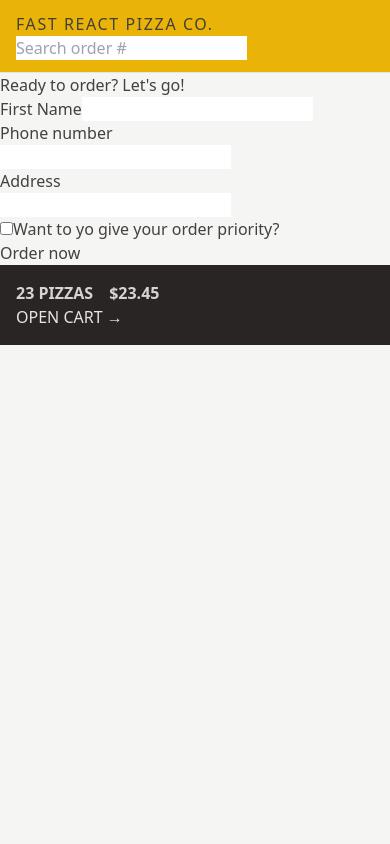
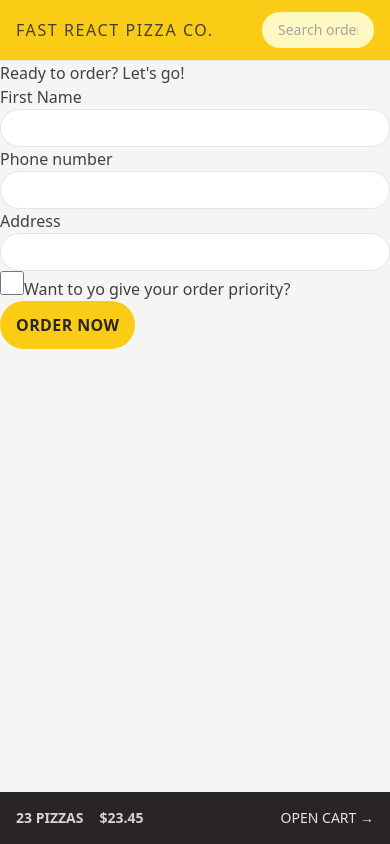
Before and after one commit to gam1dov/fast-react-pizza, a React (Vite) app: page /order/new in a window 390 px wide. Built offline with nearby package versions, Linux system fonts and the light colour scheme.

Commit message:
Added styling with tailwind: color, text, box-model, responsive desing and form styling

```diff
--- a/src/features/cart/Cart.jsx
+++ b/src/features/cart/Cart.jsx
@@ -29,7 +29,12 @@
 
   return (
     <div>
-      <Link to="/menu">&larr; Back to menu</Link>
+      <Link
+        to="/menu"
+        className="text-sm text-blue-500 hover:text-blue-600 hover:underline"
+      >
+        &larr; Back to menu
+      </Link>
 
       <h2>Your cart, %NAME%</h2>
 
--- a/src/features/cart/CartOverview.jsx
+++ b/src/features/cart/CartOverview.jsx
@@ -2,8 +2,8 @@
 
 function CartOverview() {
   return (
-    <div className="bg-stone-800 p-4 uppercase text-stone-200">
-      <p className="space-x-4 font-semibold text-stone-300">
+    <div className="flex items-center justify-between bg-stone-800 px-4 py-4 text-sm uppercase text-stone-200 sm:p-6 md:text-base">
+      <p className="space-x-4 font-semibold text-stone-300 sm:space-x-6">
         <span>23 pizzas</span>
         <span>$23.45</span>
       </p>
--- a/src/features/order/CreateOrder.jsx
+++ b/src/features/order/CreateOrder.jsx
@@ -1,31 +1,32 @@
-import { useState } from "react";
-import { Form, redirect, useActionData, useNavigation } from "react-router-dom";
-import { createOrder } from "../../services/apiRestaurant";
+import { Form, redirect, useActionData, useNavigation } from 'react-router-dom';
+import { createOrder } from '../../services/apiRestaurant';
+
+import Button from '../../ui/Button';
 
 // https://uibakery.io/regex-library/phone-number
 const isValidPhone = (str) =>
   /^\+?\d{1,4}?[-.\s]?\(?\d{1,3}?\)?[-.\s]?\d{1,4}[-.\s]?\d{1,4}[-.\s]?\d{1,9}$/.test(
-    str
+    str,
   );
 
 const fakeCart = [
   {
     pizzaId: 12,
-    name: "Mediterranean",
+    name: 'Mediterranean',
     quantity: 2,
     unitPrice: 16,
     totalPrice: 32,
   },
   {
     pizzaId: 6,
-    name: "Vegetale",
+    name: 'Vegetale',
     quantity: 1,
     unitPrice: 13,
     totalPrice: 13,
   },
   {
     pizzaId: 11,
-    name: "Spinach and Mushroom",
+    name: 'Spinach and Mushroom',
     quantity: 1,
     unitPrice: 15,
     totalPrice: 15,
@@ -34,7 +35,7 @@
 
 function CreateOrder() {
   const navigation = useNavigation();
-  const isSubmitting = navigation.state === "submitting";
+  const isSubmitting = navigation.state === 'submitting';
 
   const formErrors = useActionData();
 
@@ -49,13 +50,13 @@
       <Form method="POST">
         <div>
           <label>First Name</label>
-          <input type="text" name="customer" required />
+          <input className="input" type="text" name="customer" required />
         </div>
 
         <div>
           <label>Phone number</label>
           <div>
-            <input type="tel" name="phone" required />
+            <input className="input" type="tel" name="phone" required />
           </div>
           {formErrors?.phone && <p>{formErrors.phone}</p>}
         </div>
@@ -63,12 +64,13 @@
         <div>
           <label>Address</label>
           <div>
-            <input type="text" name="address" required />
+            <input className="input" type="text" name="address" required />
           </div>
         </div>
 
         <div>
           <input
+            className="h-6 w-6 accent-yellow-400 focus:outline-none focus:ring focus:ring-yellow-400 focus:ring-offset-2"
             type="checkbox"
             name="priority"
             id="priority"
@@ -80,9 +82,9 @@
 
         <div>
           <input type="hidden" name="cart" value={JSON.stringify(cart)} />
-          <button disabled={isSubmitting}>
-            {isSubmitting ? "Placing Order" : "Order now"}
-          </button>
+          <Button disabled={isSubmitting}>
+            {isSubmitting ? 'Placing Order' : 'Order now'}
+          </Button>
         </div>
       </Form>
     </div>
@@ -96,20 +98,23 @@
   const order = {
     ...data,
     cart: JSON.parse(data.cart),
-    priority: data.priority === "on",
+    priority: data.priority === 'on',
   };
 
   const errors = {};
   if (!isValidPhone(order.phone))
     errors.phone =
-      "Please, give us your correct phone number. We might need it to contact you";
+      'Please, give us your correct phone number. We might need it to contact you';
 
   if (Object.keys(errors).length > 0) return errors;
 
   // If everything is okay, create new order and redirect
-  const newOrder = await createOrder(order);
 
-  return redirect(`/order/${newOrder.id}`);
+  // const newOrder = await createOrder(order);
+
+  // return redirect(`/order/${newOrder.id}`);
+
+  return null;
 }
 
 export default CreateOrder;
--- a/src/features/order/SearchOrder.jsx
+++ b/src/features/order/SearchOrder.jsx
@@ -1,15 +1,15 @@
-import { useState } from "react";
-import { useNavigate } from "react-router-dom";
+import { useState } from 'react';
+import { useNavigate } from 'react-router-dom';
 
 function SearchOrder() {
-  const [query, setQuery] = useState("");
+  const [query, setQuery] = useState('');
   const navigate = useNavigate();
 
   function handleSubmit(e) {
     e.preventDefault();
     if (!query) return;
     navigate(`/order/${query}`);
-    setQuery("");
+    setQuery('');
   }
 
   return (
@@ -18,6 +18,7 @@
         placeholder="Search order #"
         value={query}
         onChange={(e) => setQuery(e.target.value)}
+        className="w-28 rounded-full bg-yellow-100 px-4 py-2 text-sm transition-all duration-300 placeholder:text-stone-400 focus:outline-none focus:ring focus:ring-yellow-500 focus:ring-opacity-50 sm:w-64 sm:focus:w-72"
       />
     </form>
   );
--- a/src/features/user/CreateUser.jsx
+++ b/src/features/user/CreateUser.jsx
@@ -9,13 +9,16 @@
 
   return (
     <form onSubmit={handleSubmit}>
-      <p>👋 Welcome! Please start by telling us your name:</p>
+      <p className="mb-4 text-sm text-stone-600 md:text-base">
+        👋 Welcome! Please start by telling us your name:
+      </p>
 
       <input
         type="text"
         placeholder="Your full name"
         value={username}
         onChange={(e) => setUsername(e.target.value)}
+        className="w-72"
       />
 
       {username !== '' && (
--- a/src/features/user/Username.jsx
+++ b/src/features/user/Username.jsx
@@ -1,5 +1,5 @@
 function Username() {
-  return <div className="hidden text-sm font-semibold">Emil</div>;
+  return <div className="hidden text-sm font-semibold md:block">Emil</div>;
 }
 
 export default Username;
--- a/src/index.css
+++ b/src/index.css
@@ -2,41 +2,48 @@
 @tailwind components;
 @tailwind utilities;
 
-/* body {
-  font-family: system-ui, -apple-system, BlinkMacSystemFont, "Segoe UI", Roboto,
-    Oxygen, Ubuntu, Cantarell, "Open Sans", "Helvetica Neue", sans-serif;
-  background-color: #f7f7f7;
-  color: #444;
+@layer components {
+  .input {
+    @apply w-full rounded-full border border-stone-200 px-4 py-2 text-sm transition-all duration-300 placeholder:text-stone-400 focus:outline-none focus:ring focus:ring-yellow-400 md:px-6 md:py-3;
+  }
 }
-
-.layout {
-  display: grid;
-  grid-template-rows: auto 1fr auto;
-  gap: 32px;
-  height: 100dvh;
-} */
 
 /* https://dev.to/afif/i-made-100-css-loaders-for-your-next-project-4eje */
 .loader {
   width: 45px;
   aspect-ratio: 0.75;
   --c: no-repeat linear-gradient(#333 0 0);
-  background: var(--c) 0% 50%, var(--c) 50% 50%, var(--c) 100% 50%;
+  background:
+    var(--c) 0% 50%,
+    var(--c) 50% 50%,
+    var(--c) 100% 50%;
   background-size: 20% 50%;
   animation: loading 1s infinite linear;
 }
 
 @keyframes loading {
   20% {
-    background-position: 0% 0%, 50% 50%, 100% 50%;
+    background-position:
+      0% 0%,
+      50% 50%,
+      100% 50%;
   }
   40% {
-    background-position: 0% 100%, 50% 0%, 100% 50%;
+    background-position:
+      0% 100%,
+      50% 0%,
+      100% 50%;
   }
   60% {
-    background-position: 0% 50%, 50% 100%, 100% 0%;
+    background-position:
+      0% 50%,
+      50% 100%,
+      100% 0%;
   }
   80% {
-    background-position: 0% 50%, 50% 50%, 100% 100%;
+    background-position:
+      0% 50%,
+      50% 50%,
+      100% 100%;
   }
 }
--- a/src/ui/AppLayout.jsx
+++ b/src/ui/AppLayout.jsx
@@ -1,19 +1,21 @@
-import { Outlet, useNavigation } from "react-router-dom";
-import CartOverview from "../features/cart/CartOverview";
-import Header from "./Header";
-import Loader from "./Loader";
+import { Outlet, useNavigation } from 'react-router-dom';
+import CartOverview from '../features/cart/CartOverview';
+import Header from './Header';
+import Loader from './Loader';
 
 function AppLayout() {
   const navigation = useNavigation();
-  const isLoading = navigation.state === "loading";
+  const isLoading = navigation.state === 'loading';
   return (
-    <div className="layout">
+    <div className="grid h-screen grid-rows-[auto_1fr_auto]">
       {isLoading && <Loader />}
       <Header />
 
-      <main>
-        <Outlet />
-      </main>
+      <div className="overflow-scroll">
+        <main className="mx-auto max-w-3xl">
+          <Outlet />
+        </main>
+      </div>
 
       <CartOverview />
     </div>
--- /dev/null
+++ b/src/ui/Button.jsx
@@ -0,0 +1,12 @@
+function Button({ children, disabled }) {
+  return (
+    <button
+      disabled={disabled}
+      className="inline-block rounded-full bg-yellow-400 px-4 py-3 font-semibold uppercase tracking-wide text-stone-800 transition-colors duration-300 hover:bg-yellow-300 focus:bg-yellow-300 focus:outline-none focus:ring focus:ring-yellow-300 focus:ring-offset-2 disabled:cursor-not-allowed"
+    >
+      {children}
+    </button>
+  );
+}
+
+export default Button;
--- a/src/ui/Header.jsx
+++ b/src/ui/Header.jsx
@@ -4,7 +4,7 @@
 
 function Header() {
   return (
-    <header className="border-b border-stone-200 bg-yellow-500 px-4 py-3 uppercase">
+    <header className="flex items-center justify-between border-b border-stone-200 bg-yellow-400 px-4 py-3 uppercase sm:px-6">
       <Link to="/" className="tracking-widest">
         Fast React Pizza Co.
       </Link>
--- a/src/ui/Home.jsx
+++ b/src/ui/Home.jsx
@@ -2,8 +2,8 @@
 
 function Home() {
   return (
-    <div className="my-10 text-center">
-      <h1 className="mb-8 text-xl font-semibold">
+    <div className="my-10 px-4 text-center sm:my-16">
+      <h1 className="mb-8 text-xl font-semibold md:text-3xl">
         The best pizza.
         <br />
         <span className="text-yellow-500">
```
